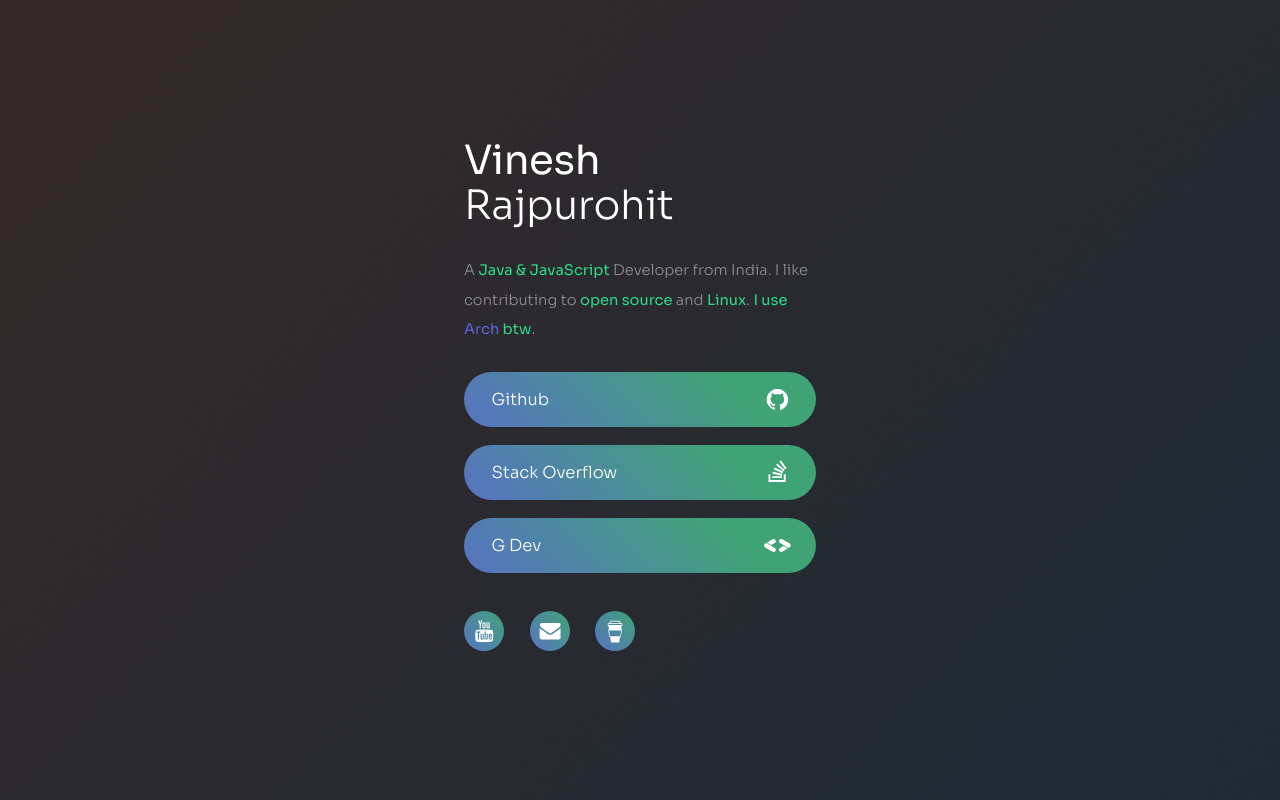
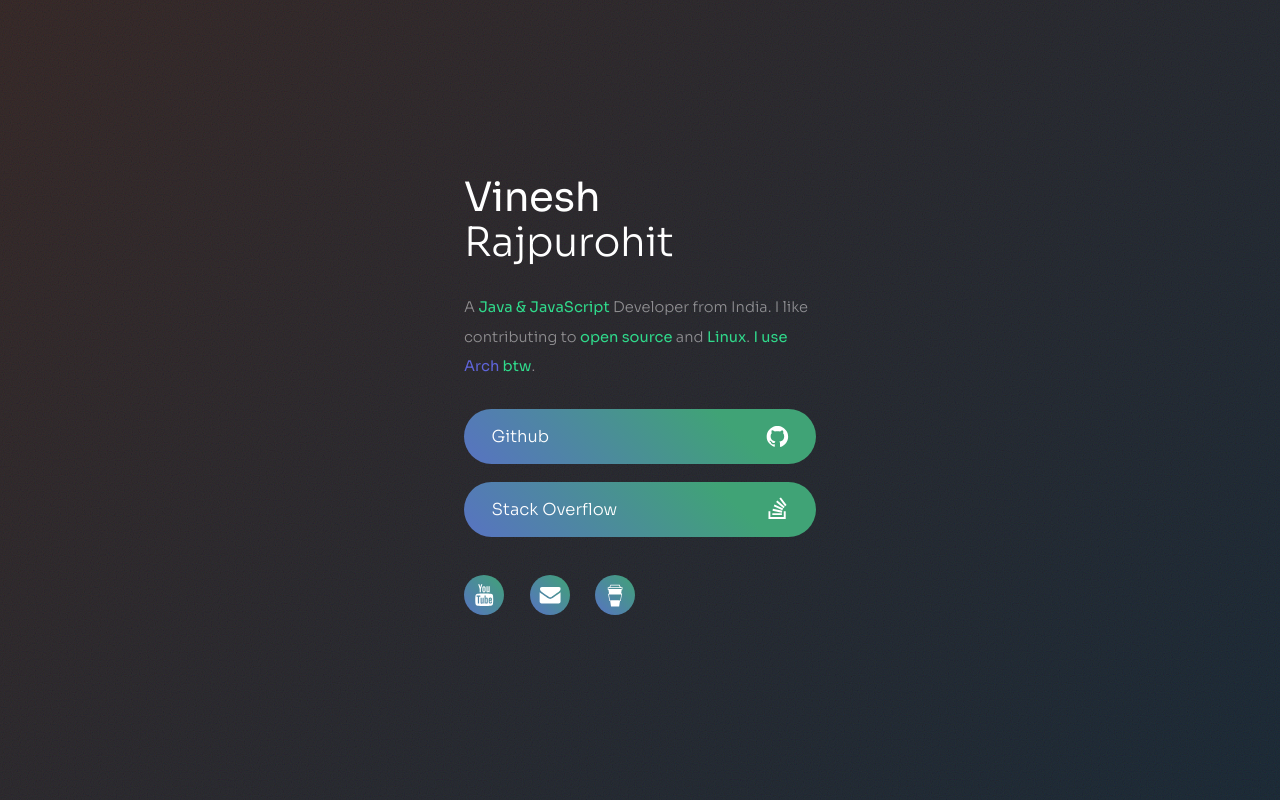
Before and after one commit to vinesh27/vinesh27.github.io, a plain HTML site: page index.html in a window 1280 px wide. Drawn offline with Linux system fonts and the light colour scheme.

Commit message:
Update index.html

```diff
--- a/index.html
+++ b/index.html
@@ -68,14 +68,6 @@
                <span class="label">Stack Overflow</span>
             </a>
          </li>
-         <li>
-            <a href="https://g.dev/vinesh" class="button n03">
-               <svg>
-                  <use xlink:href="#icon-bad"></use>
-               </svg>
-               <span class="label">G Dev</span>
-            </a>
-         </li>
       </ul>
       <ul id="icons01" class="icons">
          <li>
```
